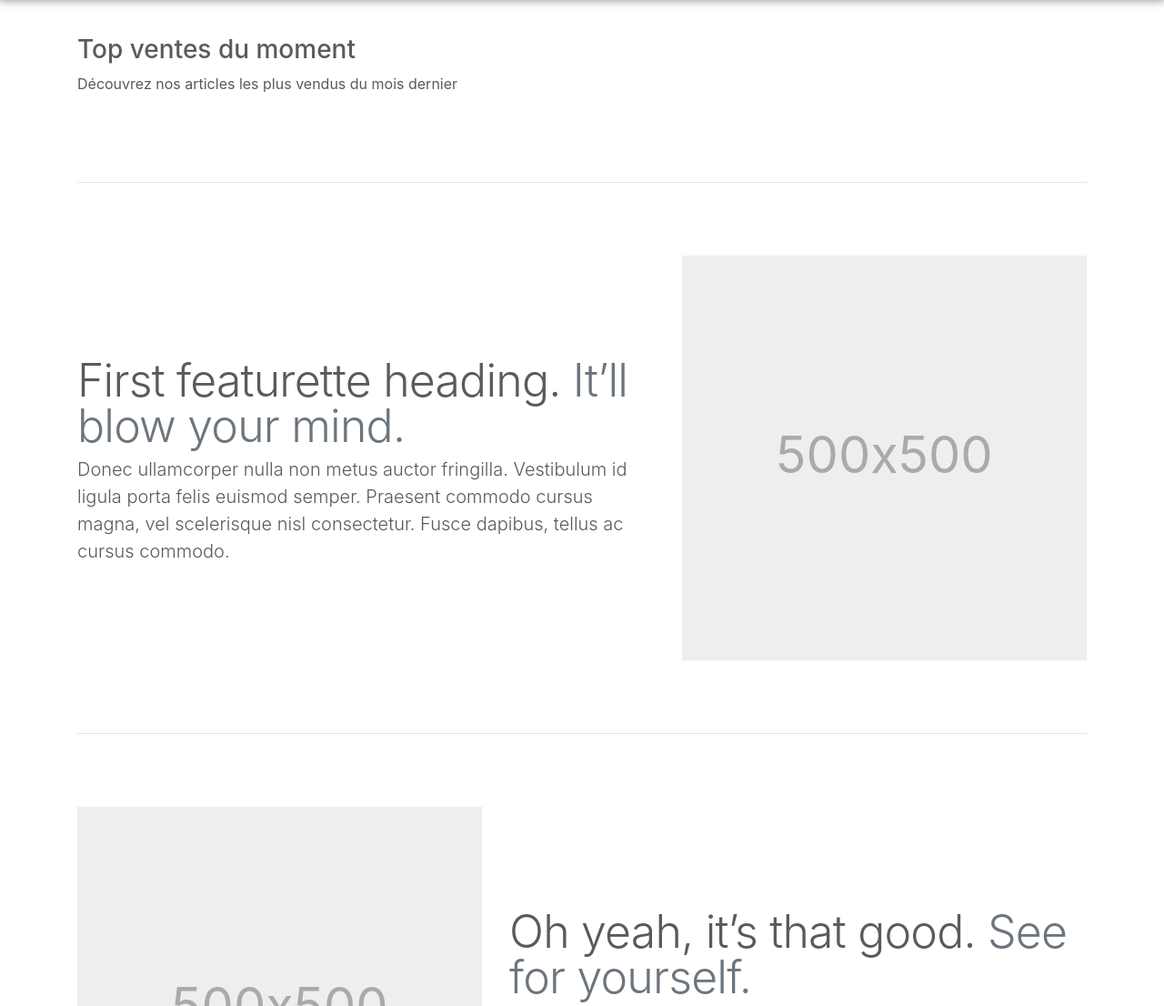
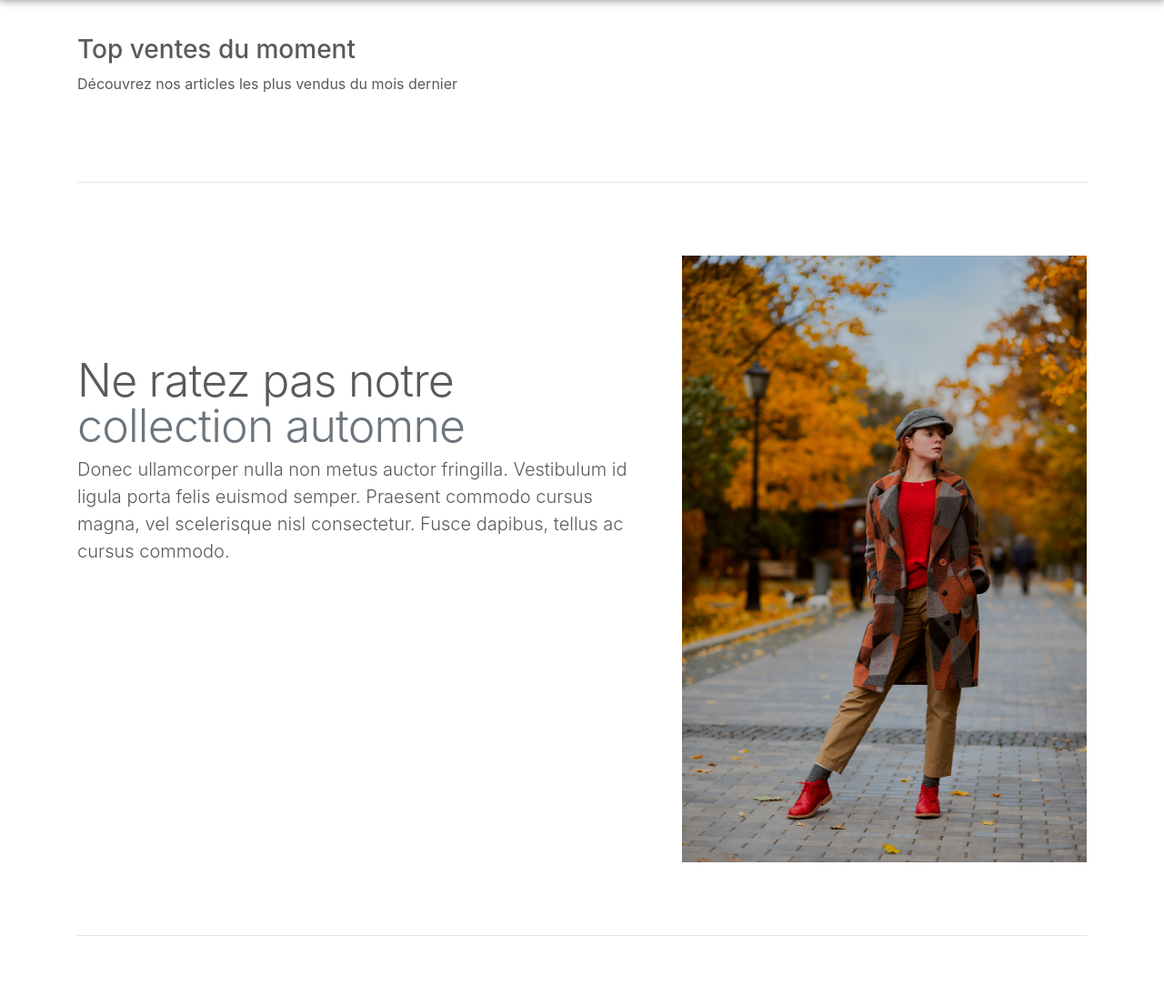
Before and after one commit to kellispar/Symfony-Ecomm-, a Symfony app: template templates/home/index.html.twig in a window 1280 px wide. Shown: the part 58-1164 px from the top of the page at 91% size. Run offline with Twig, Linux system fonts and the light colour scheme; the template is opened without the code that fills it, so the values that code supplies are empty; some libraries are stand-ins or nearby versions.

Commit message:
home page style

```diff
--- a/src/Service/Mail.php
+++ b/src/Service/Mail.php
@@ -37,6 +37,5 @@ class Mail
             ]
         ];
         $response = $mj->post(Resources::$Email, ['body' => $body]);
-        ($response->success()) && dump($response->getData());
     }
 }
--- a/templates/home/index.html.twig
+++ b/templates/home/index.html.twig
@@ -23,11 +23,11 @@
 
     <div class="row featurette">
         <div class="col-md-7">
-            <h2 class="featurette-heading">First featurette heading. <span class="text-muted">It’ll blow your mind.</span></h2>
+            <h2 class="featurette-heading">Ne ratez pas notre <span class="text-muted">collection automne</span></h2>
             <p class="lead">Donec ullamcorper nulla non metus auctor fringilla. Vestibulum id ligula porta felis euismod semper. Praesent commodo cursus magna, vel scelerisque nisl consectetur. Fusce dapibus, tellus ac cursus commodo.</p>
         </div>
         <div class="col-md-5">
-            <svg class="bd-placeholder-img bd-placeholder-img-lg featurette-image img-fluid mx-auto" width="500" height="500" xmlns="http://www.w3.org/2000/svg" preserveAspectRatio="xMidYMid slice" focusable="false" role="img" aria-label="Placeholder: 500x500"><title>Placeholder</title><rect width="100%" height="100%" fill="#eee"/><text x="50%" y="50%" fill="#aaa" dy=".3em">500x500</text></svg>
+            <img class="img-fluid" src="{{ asset('assets/img/woman.jpg') }}" alt="model woman">
         </div>
     </div>
 
@@ -35,25 +35,14 @@
 
     <div class="row featurette">
         <div class="col-md-7 order-md-2">
-            <h2 class="featurette-heading">Oh yeah, it’s that good. <span class="text-muted">See for yourself.</span></h2>
+            <h2 class="featurette-heading">Promotions sur tous les rayons <span class="text-muted">hommes</span></h2>
             <p class="lead">Donec ullamcorper nulla non metus auctor fringilla. Vestibulum id ligula porta felis euismod semper. Praesent commodo cursus magna, vel scelerisque nisl consectetur. Fusce dapibus, tellus ac cursus commodo.</p>
         </div>
         <div class="col-md-5 order-md-1">
-            <svg class="bd-placeholder-img bd-placeholder-img-lg featurette-image img-fluid mx-auto" width="500" height="500" xmlns="http://www.w3.org/2000/svg" preserveAspectRatio="xMidYMid slice" focusable="false" role="img" aria-label="Placeholder: 500x500"><title>Placeholder</title><rect width="100%" height="100%" fill="#eee"/><text x="50%" y="50%" fill="#aaa" dy=".3em">500x500</text></svg>
+            <img class="img-fluid" src="{{ asset('assets/img/man.jpg') }}" alt="model man">
         </div>
     </div>
 
-    <hr class="featurette-divider">
-
-    <div class="row featurette">
-        <div class="col-md-7">
-            <h2 class="featurette-heading">And lastly, this one. <span class="text-muted">Checkmate.</span></h2>
-            <p class="lead">Donec ullamcorper nulla non metus auctor fringilla. Vestibulum id ligula porta felis euismod semper. Praesent commodo cursus magna, vel scelerisque nisl consectetur. Fusce dapibus, tellus ac cursus commodo.</p>
-        </div>
-        <div class="col-md-5">
-            <svg class="bd-placeholder-img bd-placeholder-img-lg featurette-image img-fluid mx-auto" width="500" height="500" xmlns="http://www.w3.org/2000/svg" preserveAspectRatio="xMidYMid slice" focusable="false" role="img" aria-label="Placeholder: 500x500"><title>Placeholder</title><rect width="100%" height="100%" fill="#eee"/><text x="50%" y="50%" fill="#aaa" dy=".3em">500x500</text></svg>
-        </div>
-    </div>
 
     <hr class="featurette-divider">
 
```
Also changed, not shown: public/assets/img/woman.jpg (added), 1 other file.
